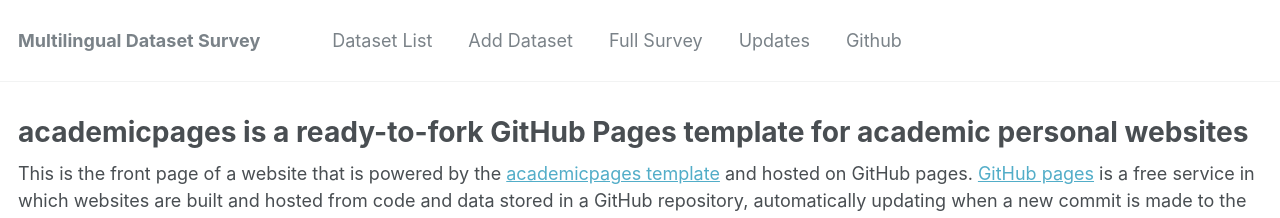
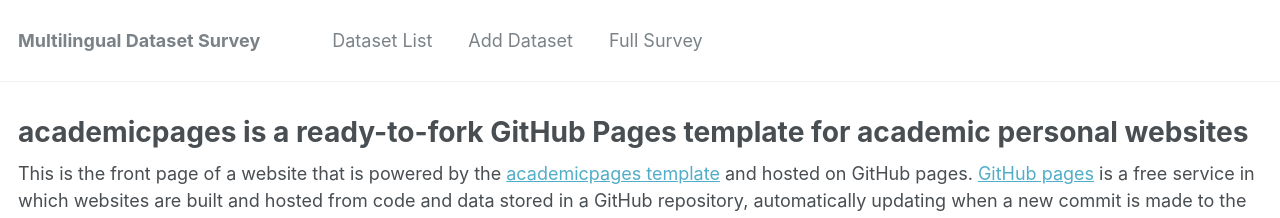
Before and after one commit to multilingual-dataset-survey/multilingual-dataset-survey.github.io, a Jekyll site: the page built from _pages/about.md, in a window 1280 px wide and 900 px high. Shown: the top 218 px of the window. Built offline with Jekyll 4.4.1, drawn with Linux system fonts in a browser that asks for light colours.

```diff
--- a/_data/navigation.yml
+++ b/_data/navigation.yml
@@ -8,9 +8,3 @@ main:
 
   - title: "Full Survey"
     url: /full-survey/
-
-  - title: "Updates"
-    url: /year-archive/
-
-  - title: "Github"
-    url: /cv/
--- a/_pages/full_survey.html
+++ b/_pages/full_survey.html
@@ -7,14 +7,10 @@ author_profile: false
 
 {% include base_path %}
 
-
-<!DOCTYPE html>
-<html lang="en">
 <head>
     <meta charset="UTF-8">
     <meta http-equiv="X-UA-Compatible" content="IE=edge">
     <meta name="viewport" content="width=device-width, initial-scale=1.0">
-    <title>My Data Table</title>
 
     <link rel="stylesheet" type="text/css" href="https://cdn.datatables.net/1.12.0/css/jquery.dataTables.css">
 
@@ -61,7 +57,7 @@ author_profile: false
 
     <script src="myscripts.js"></script>
 </body>
-</html>
+
 
 {% for post in site.pages %}
   {% include archive-single.html %}
```
